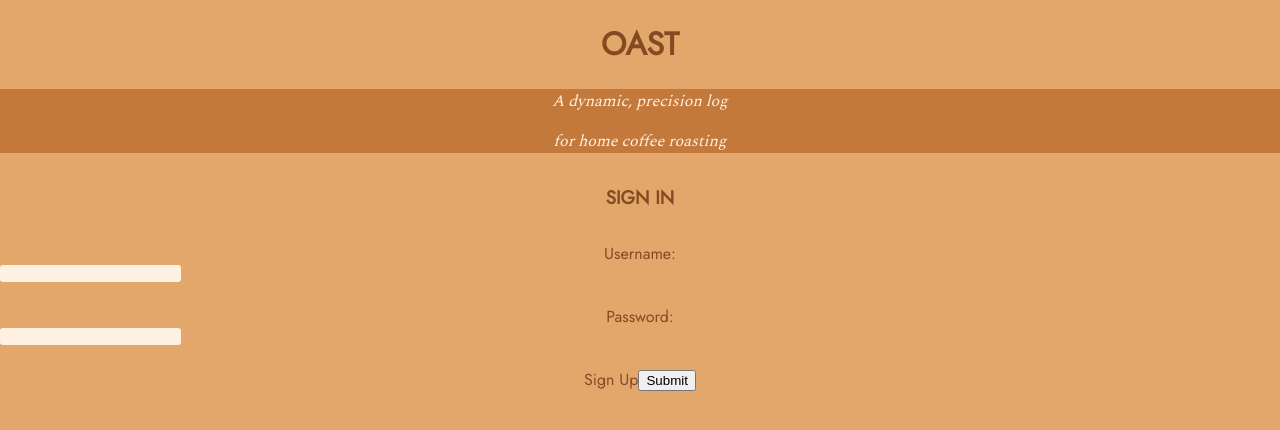
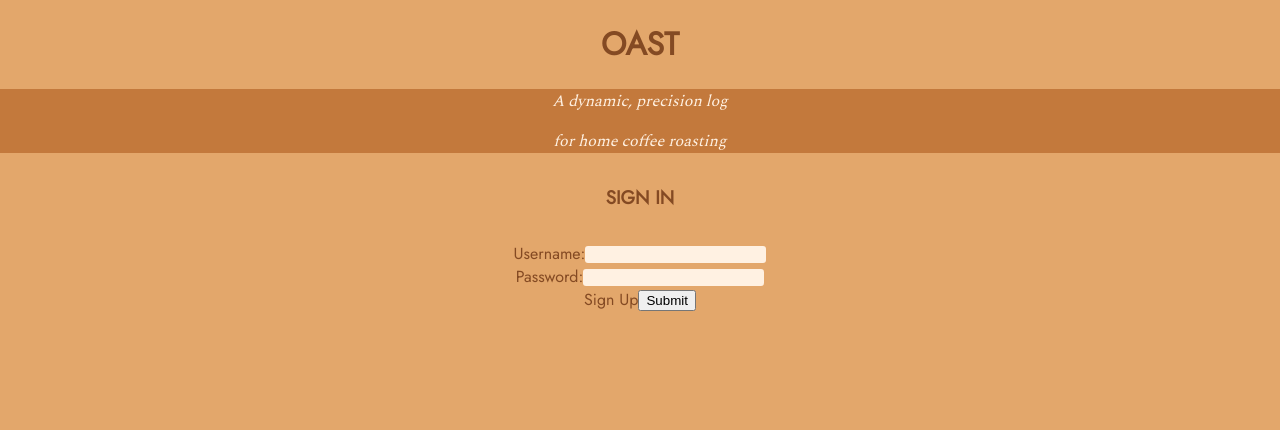
Before and after one commit to lancehsimmons/Roast, a React (Create React App) app in the folder client/: page /sign-in in a window 1280 px wide. Shown: the top 430 px of the page. Built offline with nearby package versions, Linux system fonts and the light colour scheme.

Commit message:
working out input alignment

```diff
--- a/client/src/assets/sign-in.css
+++ b/client/src/assets/sign-in.css
@@ -14,3 +14,7 @@
 h5 {
   font-size: 14pt;
 }
+
+.input-div {
+  text-align: center;
+}
--- a/client/src/index.css
+++ b/client/src/index.css
@@ -26,9 +26,10 @@ input {
   background-color: #FFF1E2;
   border: none;
   border-radius: 3px;
-
+  align-self: middle;
+  display: block;
 }
 
 input, label {
-  display: block;
+  display: inline-block;
 }
--- a/client/src/screens/SignIn.jsx
+++ b/client/src/screens/SignIn.jsx
@@ -18,17 +18,19 @@ export default function SignIn({handleSignIn}) {
   };
   return (
     <div>
+
       <h1>OAST</h1>
       <div className='descriptor-div'>
         <p className='descriptor'>A dynamic, precision log</p>
         <p className='descriptor'>     for home coffee roasting</p>
+      </div>
 
-      </div>
     <form onSubmit={(e)=> {
       e.preventDefault();
       handleSignIn(formData);
     }}>
-      <h5>SIGN IN</h5>
+        <h5>SIGN IN</h5>
+      <div className='input-div'>
       <label>
         Username:
         <input
@@ -51,6 +53,7 @@ export default function SignIn({handleSignIn}) {
       <br />
       <Link to='/sign-up'>Sign Up</Link>
       <button>Submit</button>
+    </div>
     </form>
     </div>
   )
```
